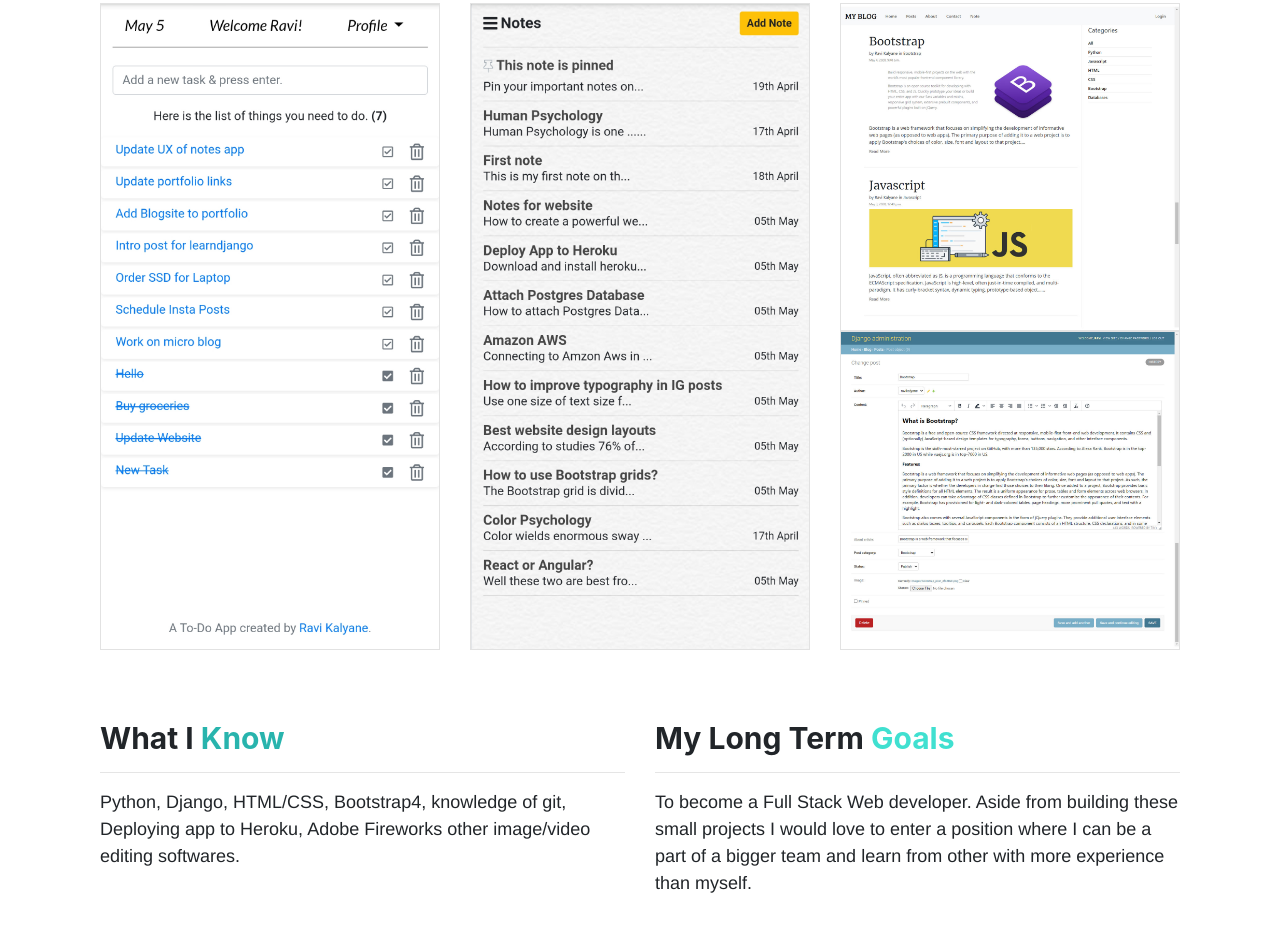
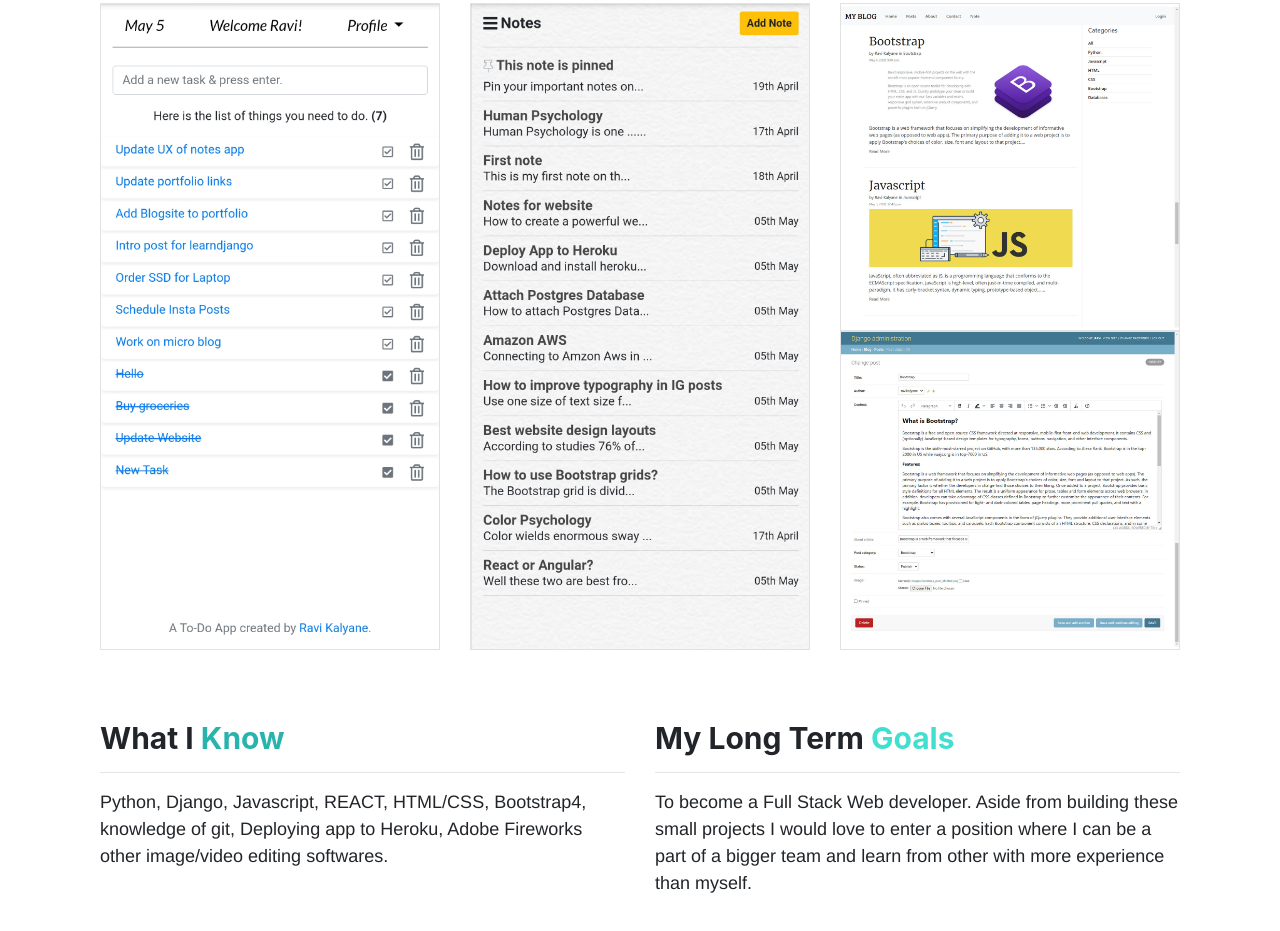
Before and after one commit to ravikalyane/portfolio2, a plain HTML site: page index.html in a window 1280 px wide. Shown: the part 659-1590 px from the top of the page. Drawn offline with nearby package versions, Linux system fonts and the light colour scheme.

Commit message:
Update index.html

```diff
--- a/index.html
+++ b/index.html
@@ -81,7 +81,7 @@
                 <div class="col-md-6">
                     <h1 style="font-size:30px; font-weight:bold;">What I <span style="color: #28B4AD">Know</span></h1>
                     <hr>
-                    <p class="about">Python, Django, HTML/CSS, Bootstrap4, knowledge of git, Deploying app to Heroku, Adobe Fireworks other image/video editing softwares.</p>
+                    <p class="about">Python, Django, Javascript, REACT, HTML/CSS, Bootstrap4, knowledge of git, Deploying app to Heroku, Adobe Fireworks other image/video editing softwares.</p>
                 </div>
                 <div class="col-md-6">
                     <h1 style="font-size:30px; font-weight:bold;">My Long Term <span style="color: turquoise;">Goals</span></h1>
```
